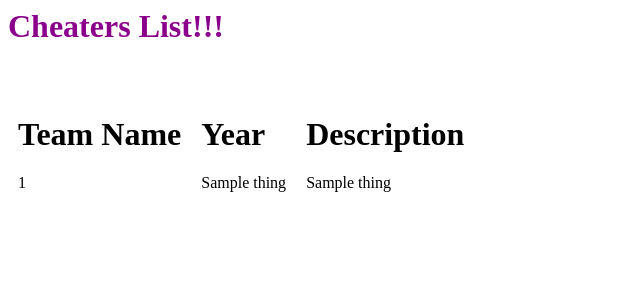
After one commit to TylerRoss212/BaseballProject3335, a Flask app: template templates/cheaters.html in a window 1280 px wide. The commit adds this page. Shown: the top 300 px of the page, without its empty margins (0-640 px from the left). Run offline with Flask 2, Linux system fonts and the light colour scheme; the template is opened without the code that fills it: most values are stand-ins (such as "Sample title", 1, 10 or a date in 2020).

Commit message:
At thing point, there is so much in this commit that I dont know what a good message is

```diff
--- a/app.py
+++ b/app.py
@@ -181,6 +181,23 @@ def dashboard():
 
         return render_template('incorrectUserOrPass.html')
 
+
+#cheater standings
+@app.route('/cheaters', methods=['POST'])
+def cheaters():
+    if request.method == 'POST':
+
+        sql = "SELECT t.name, t.year, c.description FROM CaughtCheating c NATURAL JOIN Teams t"
+        cur.execute(sql)
+        res = cur.fetchall()
+
+        cheatersList = []
+
+        for thing in res:
+            cheatersList.append(thing)
+
+        return render_template('cheaters.html', cheatersList=cheatersList)
+
 #Roster standings
 @app.route('/standing', methods=['POST'])
 def standing():
@@ -197,7 +214,12 @@ def standing():
 
         try:
             #Execute roster fetch based on year and fav team
-            sql = "select teamid, name, lgId, divId, W, L from teams where year = %s and divWin = 'Y'"
+            if(int(year) > 1968):
+                sql = "select teamid, name, lgId, divId, W, L from teams where year = %s and divWin = 'Y'"
+            else:
+                sql = "select teamid, name, lgId, divId, W, L from teams where year = %s and lgWin = 'Y'"
+
+
             cur.execute(sql, params)
 
         except Exception:
@@ -231,25 +253,90 @@ def standing():
 
             subList = []
 
-            divSql = "select name, G, Ghome, W, L, attendance, (((%s - W) + (L - %s)) / 2) as GB from teams where year = %s and lgID = %s and divId = %s ORDER BY GB ASC;"
-            params = []
-            params.append(winner[3])
-            params.append(winner[4])
-            params.append(year)
-            params.append(winner[1])
-            params.append(winner[2])
+            if(int(year) > 1968):
+                divSql = "select name, G, Ghome, W, L, attendance, (((%s - W) + (L - %s)) / 2) as GB from teams where year = %s and lgID = %s and divId = %s ORDER BY GB ASC;"
 
-            cur.execute(divSql, params)
-            res = cur.fetchall()
-            headers.append(year + " " + winner[1] + " " + winner[2] + " Standings" + "\n")
+                params = []
+                params.append(winner[3])
+                params.append(winner[4])
+                params.append(year)
+                params.append(winner[1])
+                params.append(winner[2])
+
+                cur.execute(divSql, params)
+                res = cur.fetchall()
+                headers.append(year + " " + winner[1] + " " + winner[2] + " Standings" + "\n")
+
+            else:
+                divSql = "select name, G, Ghome, W, L, attendance, (((%s - W) + (L - %s)) / 2) as GB from teams where year = %s and lgID = %s ORDER BY GB ASC;"
+
+                params = []
+                params.append(winner[3])
+                params.append(winner[4])
+                params.append(year)
+                params.append(winner[1])
+
+                cur.execute(divSql, params)
+                res = cur.fetchall()
+                headers.append(year + " " + winner[1] + " " + " Standings" + "\n")
+
+
 
             for row in res:
                 subList.append(row)
 
             tables.append(subList)
 
+        lgWinnerParams = []
+        lgWinnerParams.append(year)
+        sql = "SELECT name, lgID FROM Teams WHERE lgWin='Y' AND year = %s"
+        cur.execute(sql, lgWinnerParams)
+        lgWinRes = cur.fetchall()
 
-        return render_template('standing.html', year=year, tables=tables, headers=headers, num=num)
+        lgWinners = []
+
+        for thing in lgWinRes:
+            lgWinners.append(thing)
+
+        wsResults = []
+
+        if(int(year) >= 1903 and int(year) != 1904 and int(year) != 1994):
+            wsWinnerParams = []
+            wsWinnerParams.append(year)
+            sql = "SELECT winner, loser, series FROM WorldSeries WHERE year = %s"
+            cur.execute(sql, wsWinnerParams)
+            wsWinRes = cur.fetchall()
+
+            for thing in wsWinRes:
+                winner = thing[0]
+                loser = thing[1]
+                series = thing[2]
+
+            #Based on winner ID, find teamName
+            tempNameParam = []
+            tempNameParam.append(winner)
+            sql = "SELECT name FROM Teams WHERE teamID = %s GROUP BY name"
+            cur.execute(sql, tempNameParam)
+            tempNameSQL = cur.fetchall()
+
+            for team in tempNameSQL:
+                winner = (team[0])
+
+            #Based on loser ID, find teamName
+            tempNameParam = []
+            tempNameParam.append(loser)
+            sql = "SELECT name FROM Teams WHERE teamID = %s GROUP BY name"
+            cur.execute(sql, tempNameParam)
+            tempNameSQL = cur.fetchall()
+
+            for team in tempNameSQL:
+                loser = (team[0])
+
+            wsResults.append(winner)
+            wsResults.append(loser)
+            wsResults.append(series)
+
+        return render_template('standing.html', year=year, tables=tables, headers=headers, num=num, lgWinners=lgWinners, wsResults=wsResults)
 
 #Roster render
 @app.route('/roster', methods=['POST'])
--- /dev/null
+++ b/templates/cheaters.html
@@ -0,0 +1,26 @@
+<h1 style="color: darkmagenta">Cheaters List!!!</h1>
+
+<br/>
+
+<table style="width: fit-content; overflow-x: scroll;">
+    <div class="column" style="width: fit-content; float: left; margin: 10px">
+        <h1>Team Name</h1>
+        {% for thing in cheatersList %}
+        <p>{{ thing[0] }}</p>
+        {% endfor %}
+    </div>
+
+    <div class="column" style="width: fit-content; float: left; margin: 10px">
+        <h1>Year</h1>
+        {% for thing in cheatersList %}
+        <p>{{ thing[1] }}</p>
+        {% endfor %}
+    </div>
+
+    <div class="column" style="width: fit-content; float: left; margin: 10px">
+        <h1>Description</h1>
+        {% for thing in cheatersList %}
+        <p>{{ thing[2] }}</p>
+        {% endfor %}
+    </div>
+</table>
```
Also changed, not shown: templates/dashboard.html (+15 -5 lines), templates/standing.html (+29 -2 lines).
